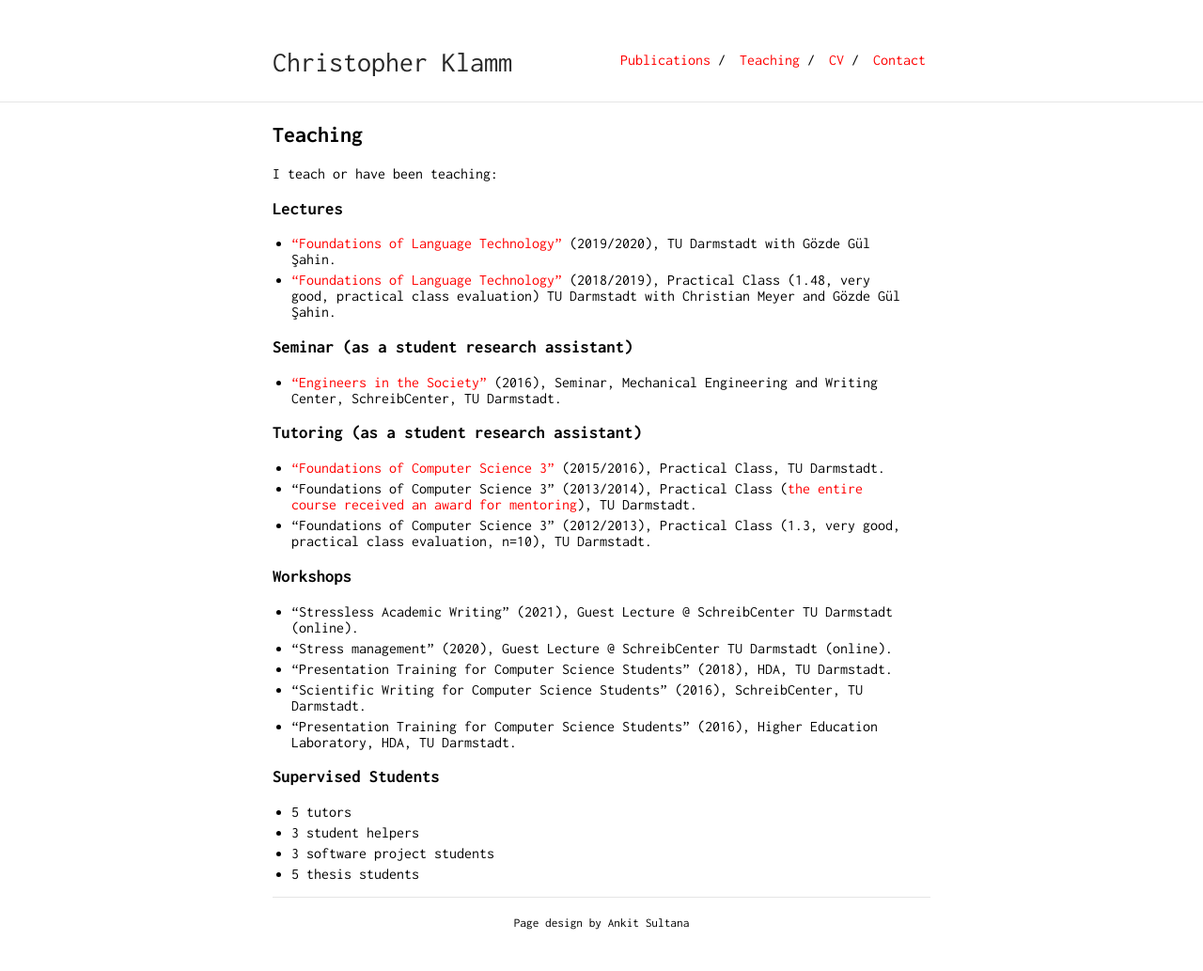
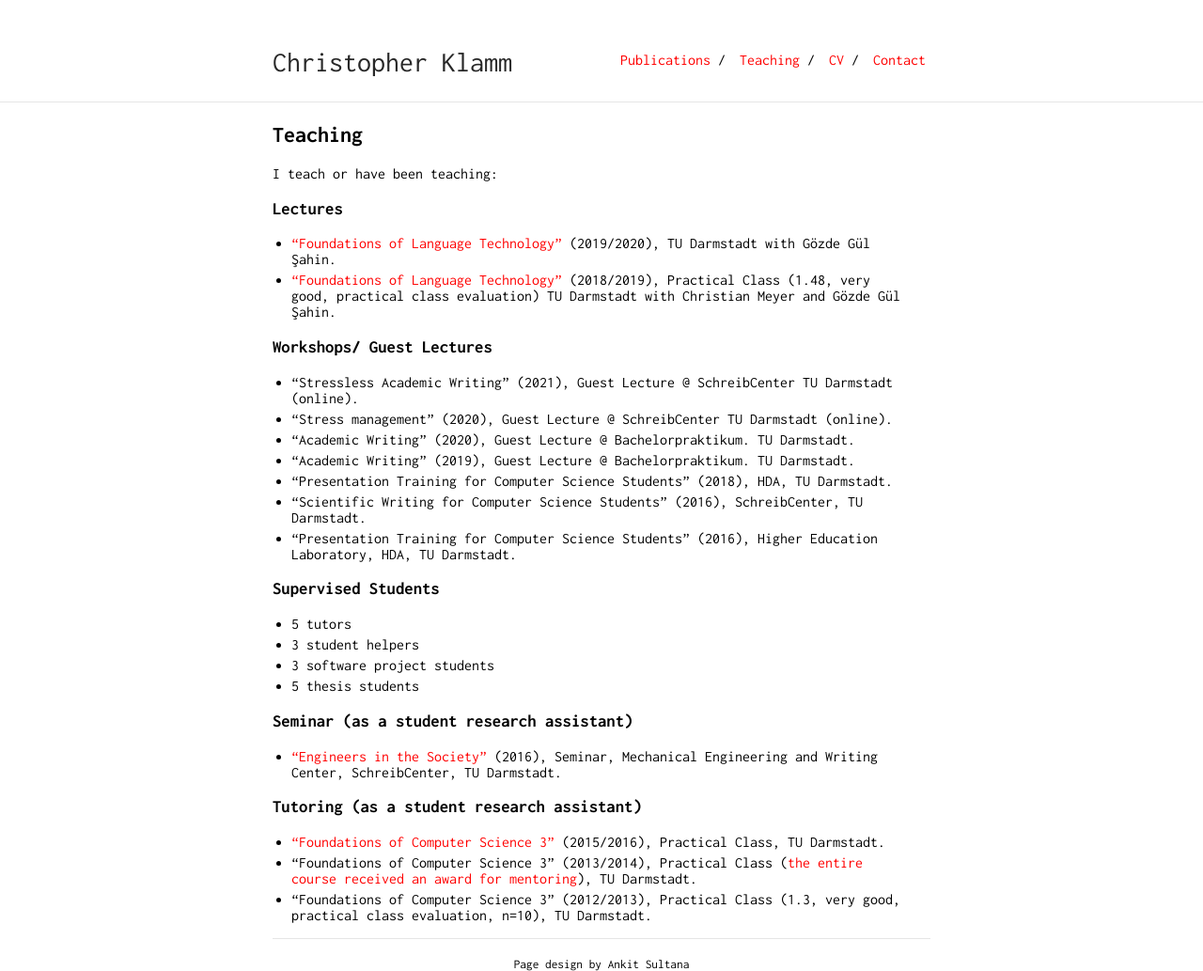
Before and after one commit to chkla/gitPage, a Jekyll site: the page built from teaching.md, in a window 1280 px wide. Shown: the whole page at 94% size. Built offline with Jekyll 4.4.1, drawn with Linux system fonts in a browser that asks for light colours; our own code applies the rules of GitHub Pages for plain Markdown files; before the commit the page ends 989 px from its top, so only the background shows below that; part of the change alters nothing that is shown.

Commit message:
Update teaching.md

```diff
--- a/teaching.md
+++ b/teaching.md
@@ -9,17 +9,11 @@ I teach or have been teaching:
 * ["Foundations of Language Technology"](https://www.informatik.tu-darmstadt.de/ukp/teaching_ukp/courses_3/previous_terms/wise_2018___2019/foundations_of_language_technology_6/foundations_of_language_technology_7.en.jsp) (2019/2020), TU Darmstadt with Gözde Gül Şahin.
 * ["Foundations of Language Technology"](https://www.informatik.tu-darmstadt.de/ukp/teaching_ukp/courses_3/current_and_upcoming_courses/wise_2018___2019/foundations_of_language_technology_6/foundations_of_language_technology_7.en.jsp) (2018/2019), Practical Class (1.48, very good, practical class evaluation) TU Darmstadt with Christian Meyer and Gözde Gül Şahin.
 
-### Seminar (as a student research assistant)
-* ["Engineers in the Society"](https://www.maschinenbau.tu-darmstadt.de/studieren/interessierte/studiengaenge_mb/b_mpe/index.en.jsp) (2016), Seminar, Mechanical Engineering and Writing Center, SchreibCenter, TU Darmstadt.
-
-### Tutoring (as a student research assistant)
-* ["Foundations of Computer Science 3"](https://www.visinf.tu-darmstadt.de/classes/lectures/gdi_iii/vi_lectures_gdi3_ws15.en.jsp) (2015/2016), Practical Class, TU Darmstadt.
-* "Foundations of Computer Science 3" (2013/2014), Practical Class ([the entire course received an award for mentoring](https://www.fachschaft.informatik.tu-darmstadt.de/de/studierende/feedback/hall-of-fame/)), TU Darmstadt.
-* "Foundations of Computer Science 3" (2012/2013), Practical Class (1.3, very good, practical class evaluation, n=10), TU Darmstadt.
-
-### Workshops
+### Workshops/ Guest Lectures
 * "Stressless Academic Writing" (2021), Guest Lecture @ SchreibCenter TU Darmstadt (online).
 * "Stress management" (2020), Guest Lecture @ SchreibCenter TU Darmstadt (online).
+* "Academic Writing" (2020), Guest Lecture @ Bachelorpraktikum. TU Darmstadt.
+* "Academic Writing" (2019), Guest Lecture @ Bachelorpraktikum. TU Darmstadt.
 * "Presentation Training for Computer Science Students" (2018), HDA, TU Darmstadt.
 * “Scientific Writing for Computer Science Students” (2016), SchreibCenter, TU Darmstadt.
 * "Presentation Training for Computer Science Students" (2016), Higher Education Laboratory, HDA, TU Darmstadt.
@@ -29,3 +23,11 @@ I teach or have been teaching:
 * 3 student helpers
 * 3 software project students
 * 5 thesis students
+
+### Seminar (as a student research assistant)
+* ["Engineers in the Society"](https://www.maschinenbau.tu-darmstadt.de/studieren/interessierte/studiengaenge_mb/b_mpe/index.en.jsp) (2016), Seminar, Mechanical Engineering and Writing Center, SchreibCenter, TU Darmstadt.
+
+### Tutoring (as a student research assistant)
+* ["Foundations of Computer Science 3"](https://www.visinf.tu-darmstadt.de/classes/lectures/gdi_iii/vi_lectures_gdi3_ws15.en.jsp) (2015/2016), Practical Class, TU Darmstadt.
+* "Foundations of Computer Science 3" (2013/2014), Practical Class ([the entire course received an award for mentoring](https://www.fachschaft.informatik.tu-darmstadt.de/de/studierende/feedback/hall-of-fame/)), TU Darmstadt.
+* "Foundations of Computer Science 3" (2012/2013), Practical Class (1.3, very good, practical class evaluation, n=10), TU Darmstadt.
```
